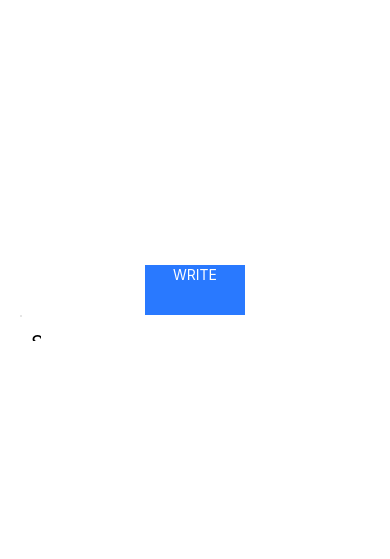
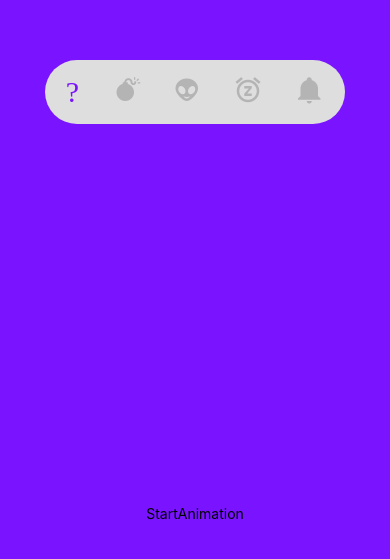
Before and after one commit to Jobonno/AnimationPlay, a React Native app: screen / in a window 390 px wide. Shown: the part 131-690 px from the top of the page. Built offline with nearby package versions, Linux system fonts and the light colour scheme.

Commit message:
Added the tabber Animation component

```diff
--- a/App.tsx
+++ b/App.tsx
@@ -9,15 +9,17 @@
  */
 
 import React from 'react';
-import AnimatedTextInput from "./AnimatedTextInput";
+import AnimatedTextInput from "./Components/AnimatedTextInput";
 import {Dimensions} from "react-native";
+import Tabber from "./Components/Tabber";
 
 const {width} = Dimensions.get('window');
 
 const App = () => {
         return (
-            <AnimatedTextInput width={width - 40} height={250}/>
+            <Tabber/>
         )
+    {/*<AnimatedTextInput width={width - 40} height={250}/>*/}
 };
 
 
--- /dev/null
+++ b/Components/Tabber.tsx
@@ -0,0 +1,88 @@
+import {Animated, Text, SafeAreaView, StyleSheet, TouchableOpacity, View, Easing} from "react-native";
+import * as React from "react";
+import Icon from "react-native-vector-icons/MaterialCommunityIcons";
+
+interface TabberState {
+    animation: Animated.Value
+    animatedWobbleValue: Animated.Value
+}
+
+const AnimatedIcon = Animated.createAnimatedComponent(Icon);
+
+class Tabber extends React.Component {
+    state = {
+        animation: new Animated.Value(0),
+        index: 0
+    };
+
+    render() {
+        const iconAStyles = {
+            color: 'rgb(122,19,255)',
+            transform: [{
+                rotate: this.state.animation.interpolate({
+                    inputRange: [-1, 1],
+                    outputRange: ['-0.25rad', '0.25rad']
+                })
+            }]
+        };
+
+        return (
+            <SafeAreaView style={styles.container}>
+                <View style={styles.pickerBar}>
+                    {this.state.index === 0 ? <AnimatedIcon name={'beats'} style={iconAStyles} size={30}/> : <Icon name={'beats'} color={'rgb(180,180,180)'} size={30}/>}
+                    {this.state.index === 1 ? <AnimatedIcon name={'bomb'} style={iconAStyles} size={30}/> : <Icon name={'bomb'} color={'rgb(180,180,180)'} size={30}/>}
+                    {this.state.index === 2 ? <AnimatedIcon name={'alien'} style={iconAStyles} size={30}/> : <Icon name={'alien'} color={'rgb(180,180,180)'} size={30}/>}
+                    {this.state.index === 3 ? <AnimatedIcon name={'alarm-snooze'} style={iconAStyles} size={30}/> : <Icon name={'alarm-snooze'} color={'rgb(180,180,180)'} size={30}/>}
+                    {this.state.index === 4 ? <AnimatedIcon name={'bell'} style={iconAStyles} size={30}/> : <Icon name={'bell'} color={'rgb(180,180,180)'} size={30}/>}
+                </View>
+                <TouchableOpacity onPress={this.startWobble}>
+                    <Text>StartAnimation</Text>
+                </TouchableOpacity>
+            </SafeAreaView>
+        )
+    }
+
+    startWobble = () => {
+        this.setState({index: ++this.state.index});
+        Animated.sequence([
+            Animated.timing(this.state.animation, {
+                toValue: 1.0,
+                duration: 150,
+                easing: Easing.linear,
+                useNativeDriver: true
+            }),
+            Animated.timing(this.state.animation, {
+                toValue: -1.0,
+                duration: 300,
+                easing: Easing.linear,
+                useNativeDriver: true
+            }),
+            Animated.timing(this.state.animation, {
+                toValue: 0.0,
+                duration: 150,
+                easing: Easing.linear,
+                useNativeDriver: true
+            })
+        ]).start();
+
+    }
+}
+
+const styles = StyleSheet.create({
+    container: {
+        flex: 1,
+        alignItems: 'center',
+        justifyContent: 'space-around',
+        backgroundColor: 'rgb(122,19,255)'
+    },
+    pickerBar: {
+        width: 300,
+        backgroundColor: 'rgb(222,222,222)',
+        flexDirection: 'row',
+        justifyContent: 'space-around',
+        paddingVertical: 15,
+        paddingHorizontal: 5,
+        borderRadius: 50
+    }
+});
+export default Tabber
```
Also changed, not shown: Components/AnimatedTextInput.tsx (renamed from AnimatedTextInput.tsx).
